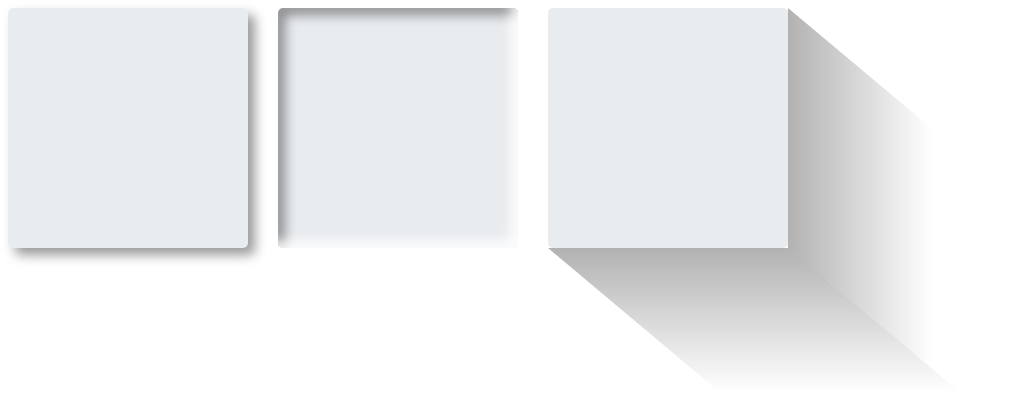
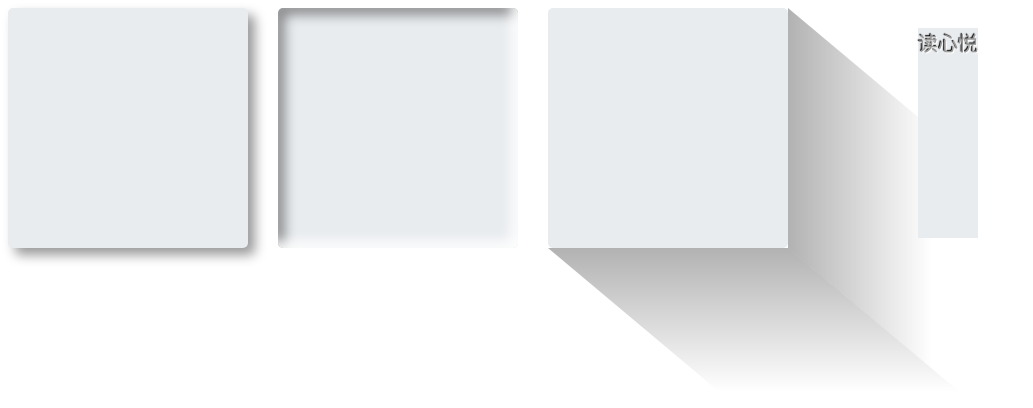
Before and after one commit to duxinyues/htmlccss, a plain HTML site: page shadow.html in a window 1280 px wide. Shown: the whole page, without its empty margins (0-1033 px from the left). Drawn offline with Linux system fonts and the light colour scheme.

Commit message:
css单位

```diff
--- a/shadow.html
+++ b/shadow.html
@@ -51,12 +51,22 @@
             background: linear-gradient(90deg, rgba(0, 0, 0, .3), transparent);
             animation: shadowMoveY 5s infinite linear alternate;
         }
+
         .shodow::after {
             transform-origin: 0 0;
             transform: translate(0, 100%) skewX(45deg) scaleY(0.6);
             background: linear-gradient(180deg, rgba(0, 0, 0, .3), transparent);
             animation: shadowMoveX 5s infinite linear alternate;
         }
+
+        p {
+            background: #e9ecef;
+            font-size: 20px;
+            color: #999;
+            margin-left: 100px;
+            text-shadow: 1px 1px 1px #fff, -1px -1px 1px #000;
+        }
+
         @keyframes shadowMoveX {
             to {
                 transform: translate(0%, 100%) skewX(50deg) scaleY(.6);
@@ -75,6 +85,8 @@
     <div class="outset"></div>
     <div class="inset"></div>
     <div class="shodow"></div>
+
+    <p>读心悦</p>
 </body>
 
 </html>
```
Also changed, not shown: box.html (+9 -0 lines), 1 other file.
